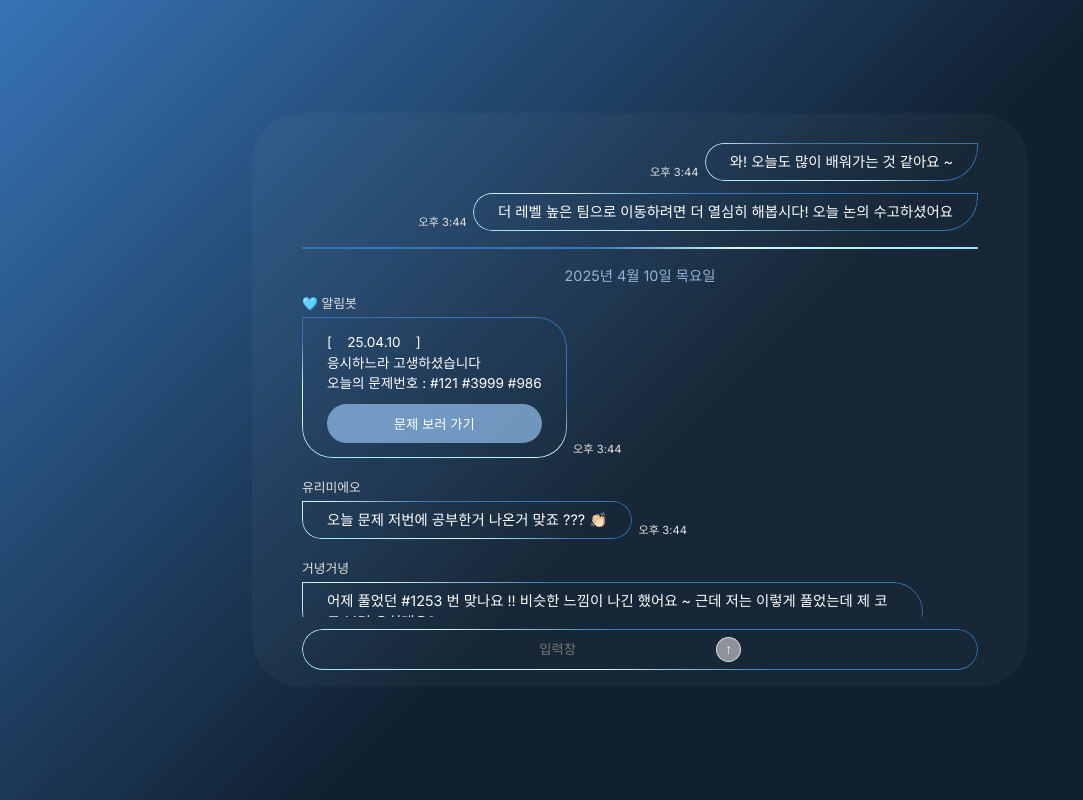
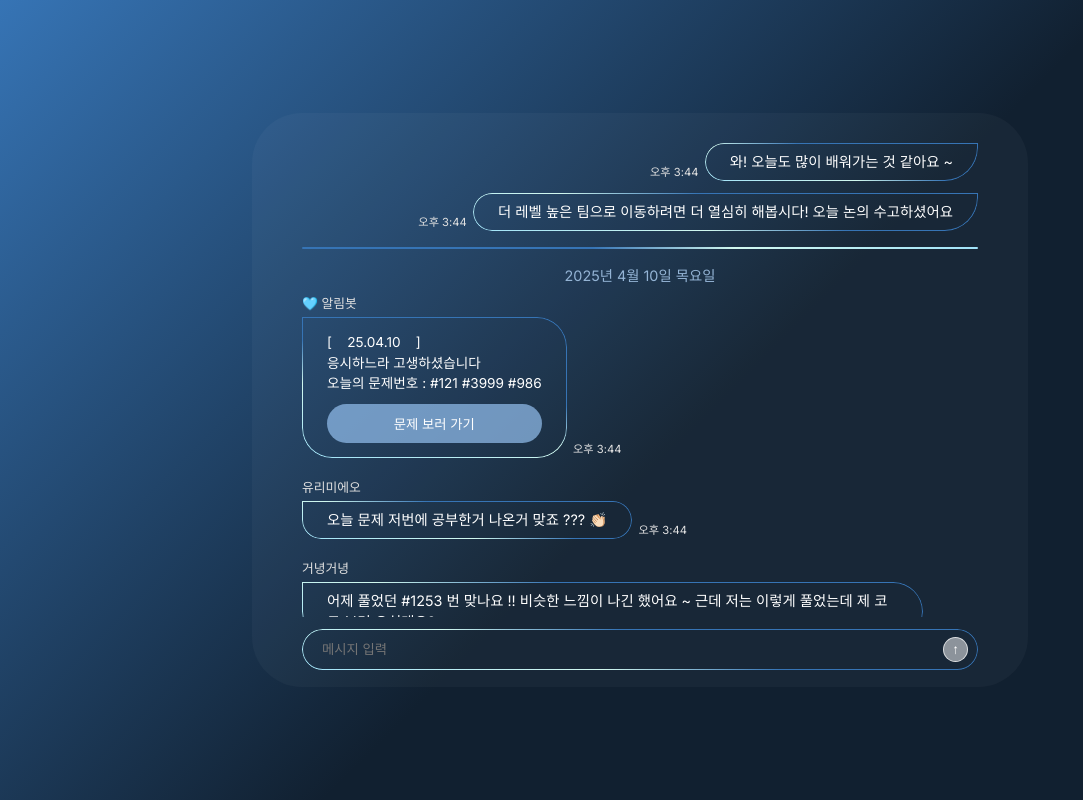
Before and after one commit to PrograMemo-Groom/900pro-fe, a React (Vite) app: page /history in a window 1280 px wide. Shown: the whole page, without its empty margins (0-1083 px from the left). Built offline with nearby package versions, Linux system fonts and the light colour scheme; no server answers.

Commit message:
[design] 입력창 디자인 완료

```diff
--- a/src/css/history/Chat.module.scss
+++ b/src/css/history/Chat.module.scss
@@ -168,12 +168,13 @@
 // 입력창
 .input_container {
     position: relative;
-    padding: 8px 25px;
-    border-radius: 40px 40px 40px 40px;
+    padding: 8px 10px;
+    border-radius: 50px 50px 50px 50px;
     background-color: transparent;
     color: white;
     font-size: 0.9rem;
-    display: inline-block;
+    display: flex;
+    justify-content: space-between;
     z-index: 0;
     margin-top: 1.5vh;
     margin-bottom: 0.8vh;
@@ -195,6 +196,8 @@
 
     input{
         color: #fff;
+        width: 100%;
+        padding-left: 10px;
     }
 
     button{
@@ -204,5 +207,6 @@
         padding: 4px 8px;
         color: #fff;
         cursor: pointer;
+        margin-left: 1vh;
     }
 }
--- a/src/pages/history/Chat.tsx
+++ b/src/pages/history/Chat.tsx
@@ -55,7 +55,7 @@ function Chat() {
         </section>
         {/* input */}
         <footer className={styles.input_container}>
-          <input type='text' placeholder='입력창'></input>
+          <input type='text' placeholder='메시지 입력'></input>
           <button>↑
           </button>
         </footer>
```
